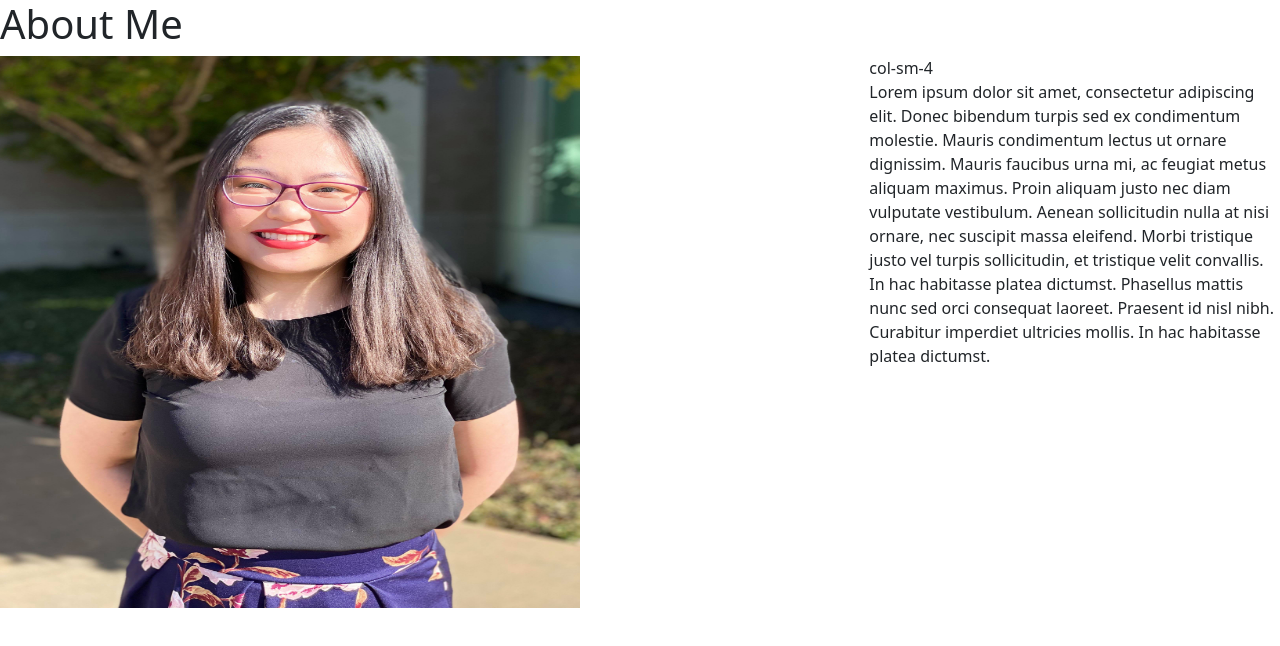
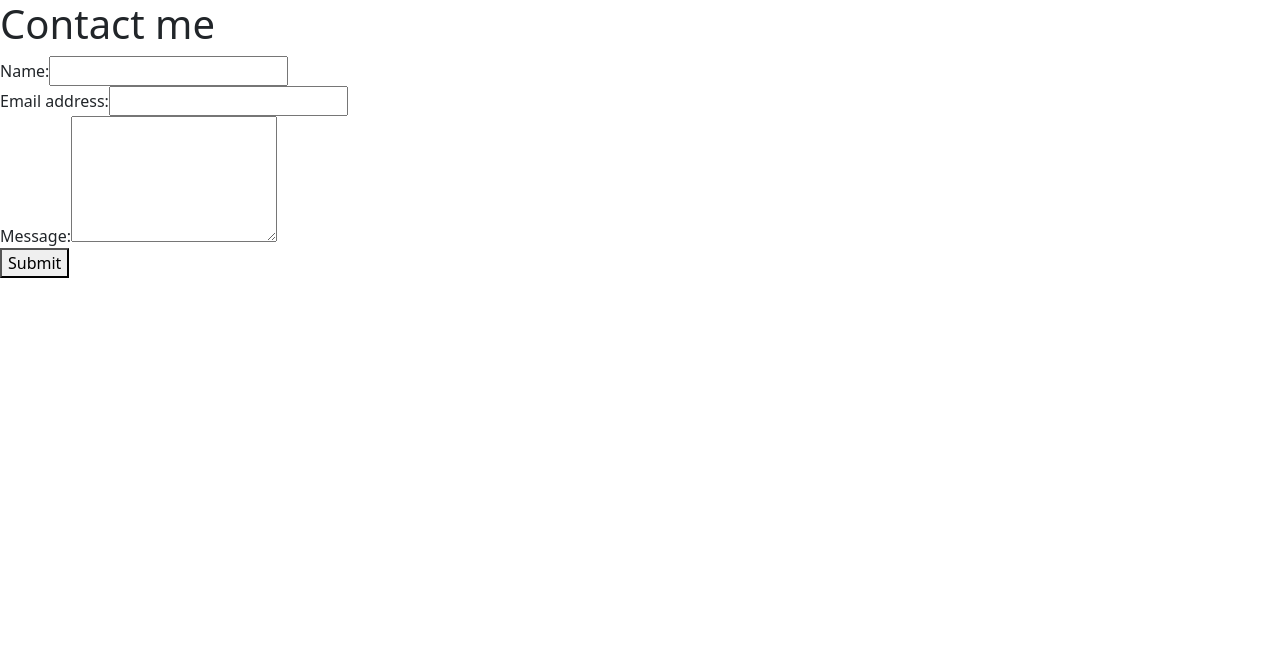
Before and after one commit to avuong19/Portfolio-2.0, a React (Create React App) app: page / in a window 1280 px wide. Shown: the top 646 px of the page. Built offline with nearby package versions, Linux system fonts and the light colour scheme.

Commit message:
add footer components

```diff
--- a/src/App.js
+++ b/src/App.js
@@ -2,6 +2,7 @@
 import logo from './logo.svg';
 import './App.css';
 import About from './components/About';
+import ContactForm from './components/Contact';
 // Bootstrap CSS
 import "bootstrap/dist/css/bootstrap.min.css";
 // Bootstrap Bundle JS
@@ -9,7 +10,9 @@
 
 function App() {
   return (
-    <About></About>
+
+
+    <ContactForm></ContactForm>
   );
 }
 
--- /dev/null
+++ b/src/components/Contact/index.js
@@ -0,0 +1,66 @@
+import React, { useState } from 'react';
+
+import { validateEmail } from '../../utils/helpers';
+
+function ContactForm() {
+  const [formState, setFormState] = useState({ name: '', email: '', message: '' });
+
+  const [errorMessage, setErrorMessage] = useState('');
+  const { name, email, message } = formState;
+
+  const handleSubmit = (e) => {
+    e.preventDefault();
+    if (!errorMessage) {
+      console.log('Submit Form', formState);
+    }
+  };
+
+  const handleChange = (e) => {
+    if (e.target.name === 'email') {
+      const isValid = validateEmail(e.target.value);
+      if (!isValid) {
+        setErrorMessage('Your email is invalid.');
+      } else {
+        setErrorMessage('');
+      }
+    } else {
+      if (!e.target.value.length) {
+        setErrorMessage(`${e.target.name} is required.`);
+      } else {
+        setErrorMessage('');
+      }
+    }
+    if (!errorMessage) {
+      setFormState({ ...formState, [e.target.name]: e.target.value });
+      console.log('Handle Form', formState);
+    }
+  };
+
+  return (
+    <section>
+      <h1 data-testid="h1tag">Contact me</h1>
+      <form id="contact-form" onSubmit={handleSubmit}>
+        <div>
+          <label htmlFor="name">Name:</label>
+          <input type="text" name="name" defaultValue={name} onBlur={handleChange} />
+        </div>
+        <div>
+          <label htmlFor="email">Email address:</label>
+          <input type="email" name="email" defaultValue={email} onBlur={handleChange} />
+        </div>
+        <div>
+          <label htmlFor="message">Message:</label>
+          <textarea name="message" rows="5" defaultValue={message} onBlur={handleChange} />
+        </div>
+        {errorMessage && (
+          <div>
+            <p className="error-text">{errorMessage}</p>
+          </div>
+        )}
+        <button data-testid="button" type="submit">Submit</button>
+      </form>
+    </section>
+  );
+}
+
+export default ContactForm;
```
Also changed, not shown: src/components/Footer/index.js (added, +12 -0 lines), src/components/About/index.js (renamed from src/components/About.js).
